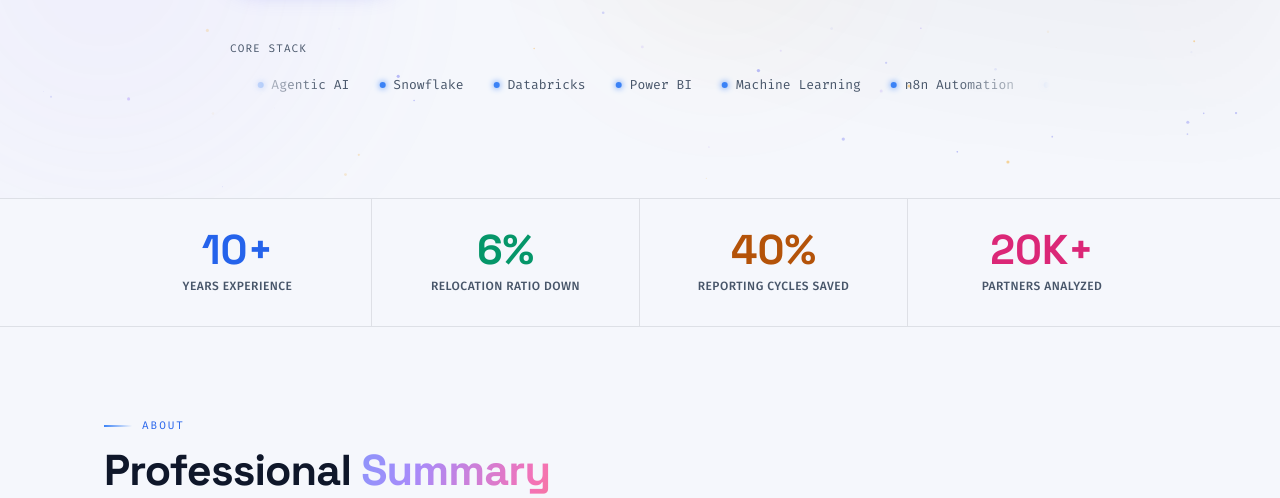
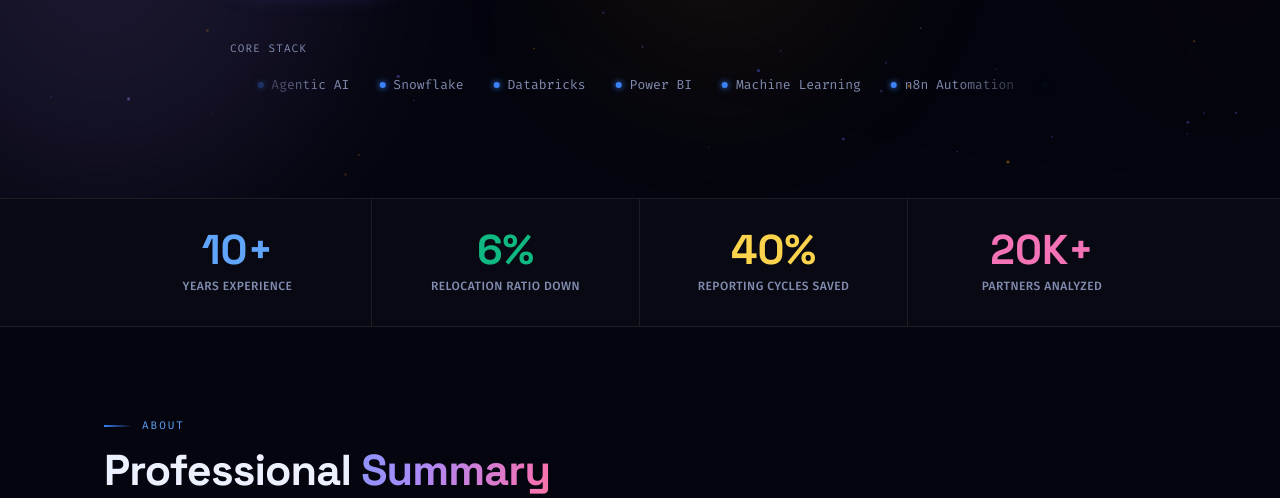
Before and after one commit to dpkjais2009/deepak-resume, a plain HTML site: page index.html in a window 1280 px wide. Shown: the part 602-1100 px from the top of the page. Drawn offline with Linux system fonts and the light colour scheme; animation ran at ten frames a second.

Commit message:
Default to dark mode regardless of OS preference
Only switch to light when the user has explicitly toggled it (localStorage).

Co-Authored-By: Claude Opus 4.8 (1M context) <noreply@anthropic.com>

```diff
--- a/index.html
+++ b/index.html
@@ -654,8 +654,8 @@
     const sunSvg  = '<svg width="18" height="18" viewBox="0 0 24 24" fill="none" stroke="currentColor" stroke-width="2" aria-hidden="true"><circle cx="12" cy="12" r="4"/><path d="M12 2v2M12 20v2M4.93 4.93l1.41 1.41M17.66 17.66l1.41 1.41M2 12h2M20 12h2M6.34 17.66l-1.41 1.41M19.07 4.93l-1.41 1.41"/></svg>';
     const moonSvg = '<svg width="18" height="18" viewBox="0 0 24 24" fill="none" stroke="currentColor" stroke-width="2" aria-hidden="true"><path d="M21 12.79A9 9 0 1 1 11.21 3 7 7 0 0 0 21 12.79z"/></svg>';
     const stored = localStorage.getItem('theme');
-    const prefersLight = window.matchMedia('(prefers-color-scheme: light)').matches;
-    let theme = stored || (prefersLight ? 'light' : 'dark');
+    // default to dark; only switch to light if the user explicitly chose it before
+    let theme = stored === 'light' ? 'light' : 'dark';
     function apply(t){
       document.body.classList.toggle('light', t === 'light');
       // dark mode shows sun (→ switch to light); light mode shows moon (→ switch to dark)
```
